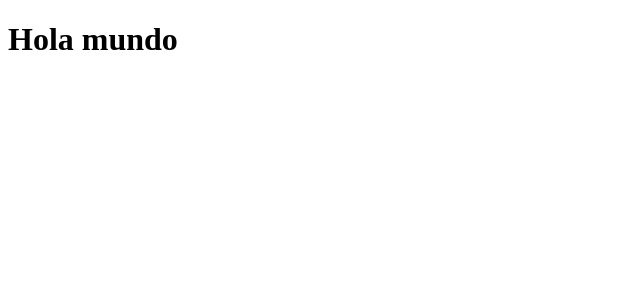
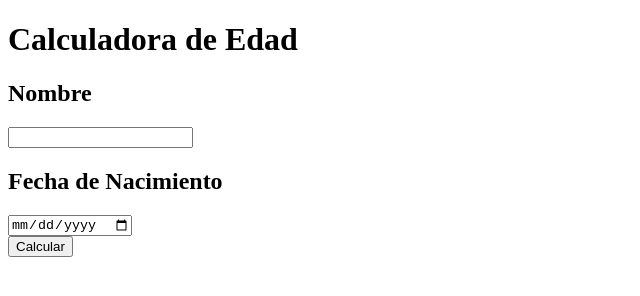
Before and after one commit to Fangame-43/Pagina-interactivaV2, a plain HTML site: page index.html in a window 1280 px wide. Shown: the whole page, without its empty margins (0-640 px from the left). Drawn offline with Linux system fonts and the light colour scheme.

Commit message:
arreglo de html y script funcionando

```diff
--- a/index.html
+++ b/index.html
@@ -8,7 +8,26 @@
 </head>
 <body>
 
+
+    <div class="MiCalculadora">
+    <h1>Calculadora de Edad</h1>
+
+    <h2>Nombre</h2>
+    <input id="Nombre"  type="text">
+
+
+    <h2>Fecha de Nacimiento</h2>
+    <input id="FDN" type="date">
+        <br>
+    <button onclick="calcularEdad()">Calcular</button>
+
+    <h2 id="resultado"></h2>
+
     <script src="./script.js"></script>
-    <h1>Hola mundo</h1>
+   </div>
+
+
+
+
 </body>
 </html>
--- a/script.js
+++ b/script.js
@@ -0,0 +1,17 @@
+function calcularEdad() {
+    const hoy = new Date();
+    const nacimiento = new Date(document.getElementById("FDN").value);
+    const cumpleaños = new Date(hoy.getFullYear(), nacimiento.getMonth(), nacimiento.getDate());
+
+    let nombre = document.getElementById("Nombre").value
+    let edad = hoy.getFullYear() - nacimiento.getFullYear()
+
+    if (cumpleaños > hoy){
+
+        edad = edad-1;
+
+    }
+
+    document.getElementById("resultado").textContent = `Te llamas ${nombre} y tienes ${edad} años`;
+
+}
```
